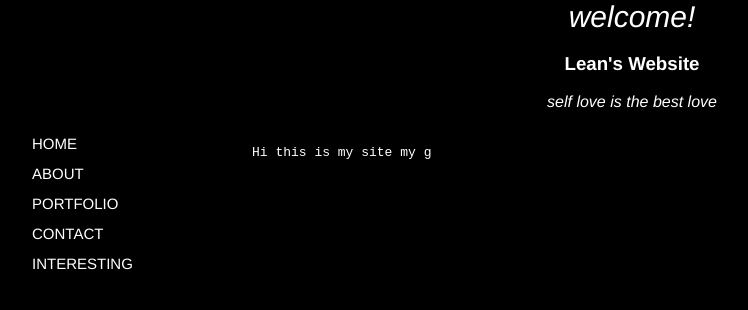
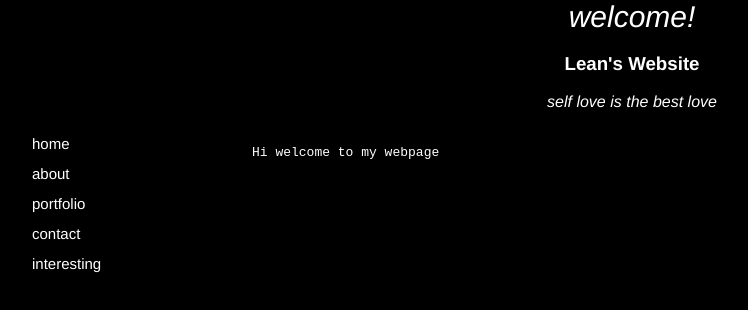
Before and after one commit to leanreal/ughffect.github.io, a plain HTML site: page index.html in a window 1280 px wide. Shown: the whole page, without its empty margins (8-756 px from the left). Drawn offline with Linux system fonts and the light colour scheme; files that its build step writes are made by us from their sources.

Commit message:
Update index.html

```diff
--- a/index.html
+++ b/index.html
@@ -68,6 +68,7 @@ nav ul {
 
 </style>
 
+ 	<!--Starting of the webpage-->
 <head>
 <body>
 <div class="header; font-color= color: white;">
@@ -87,18 +88,20 @@ nav ul {
 <ul>
 	<!--The tabs/pages to other html within the main page--->
     <div class="sidenav">
-   <li style="font-size:75%;"><a class="active" href="/index.html">HOME</a></li>
-  <li style="font-size:75%;"><a href="/about/index.html">ABOUT</a></li>
-  <li style="font-size:75%;"><a href="/portfolio/index.html">PORTFOLIO</a></li>
-  <li style="font-size:75%;"><a href="/contact/index.html">CONTACT</a></li>
-  <li style="font-size:75%;"><a href="/interesting/index.html">INTERESTING</a></li>
+   <li style="font-size:75%;"><a class="active" href="/index.html">home</a></li>
+  <li style="font-size:75%;"><a href="/about/index.html">about</a></li>
+  <li style="font-size:75%;"><a href="/portfolio/index.html">portfolio</a></li>
+  <li style="font-size:75%;"><a href="/contact/index.html">contact</a></li>
+  <li style="font-size:75%;"><a href="/interesting/index.html">interesting</a></li>
 
 </ul>
 </nav>
-	</div>
 </body>
+
 <div class ="main">
-	<p>Hi this is my site my g</p>
+	<p>Hi welcome to my webpage</p>
+</div>
+
 
 
 
```
